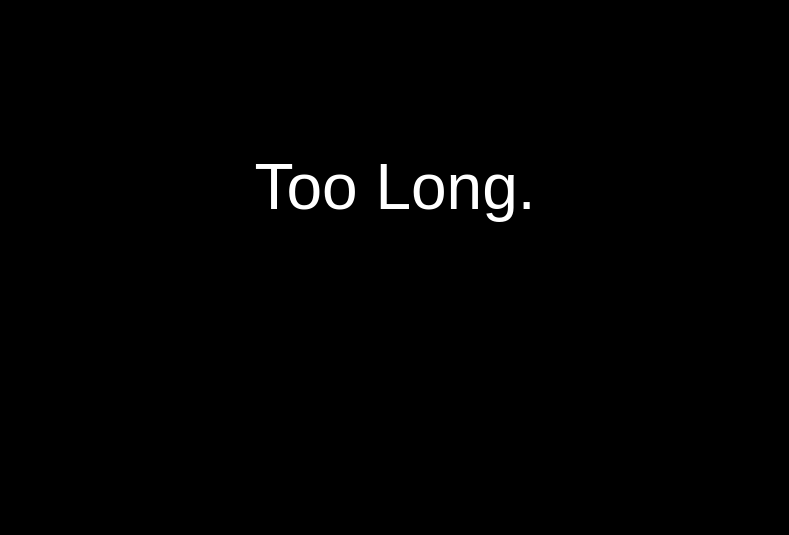
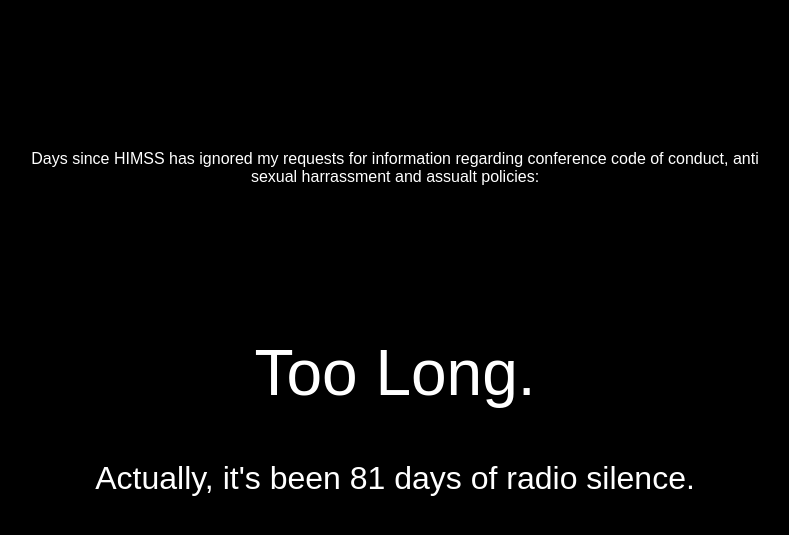
Before and after one commit to laurenstill/laurenstill.github.io, a Jekyll site: the page himssplzrespond.html, which Jekyll copies as it is, in a window 1280 px wide. Shown: the top 535 px of the page, without its empty margins (245-1034 px from the left). Built offline with Jekyll 4.4.1, drawn with Linux system fonts in a browser that asks for light colours.

Commit message:
Update himssplzrespond.html

```diff
--- a/himssplzrespond.html
+++ b/himssplzrespond.html
@@ -8,21 +8,49 @@
 font-size:4em;
 text-align: center;
 }
+#question {
+font-size:0.25em;
+margin: 0px auto;
+margin-top: 150px;
+width: 750px;
+text-align:center;
+}
+
 #main {
 margin: 0px auto;
 margin-top: 150px;
-width: 350px;
+width: 750px;
+text-align:center;
+}
+#sub {
+font-size:0.5em;
+margin: 0px auto;
+margin-top: 50px;
+width: 750px;
+text-align:center;
+}
+#contact {
+font-size:0.5em;
+margin: 0px auto;
+margin-top: 250px;
+width: 750px;
 text-align:center;
 }
 </style>
 <title>HIMSS, please respond!</title>
 <body>
+<div id="question">
+Days since HIMSS has ignored my requests for information regarding conference code of conduct, anti sexual harrassment and assualt policies:
+</div>
 <div id="main">
 Too Long.
 </div>
+<div id="sub">
+Actually, it's been 81 days of radio silence.
+</div>
 
 <!-- <div id="header">
-           Days since <a href="http://www.HIMSS.org">HIMSS</a> has ignored my requests for information regarding conference code of conduct, anti sexual harrassment and assualt policies:
+           Days since HIMSS has ignored my requests for information regarding conference code of conduct, anti sexual harrassment and assualt policies:
            Too long.
      </div>
      <div id="facts">
@@ -67,6 +95,5 @@
 
 Aslo, starting http://www.himssplzrespond.com for the lulz.
  -->
-
 </body>
 </html>
```
